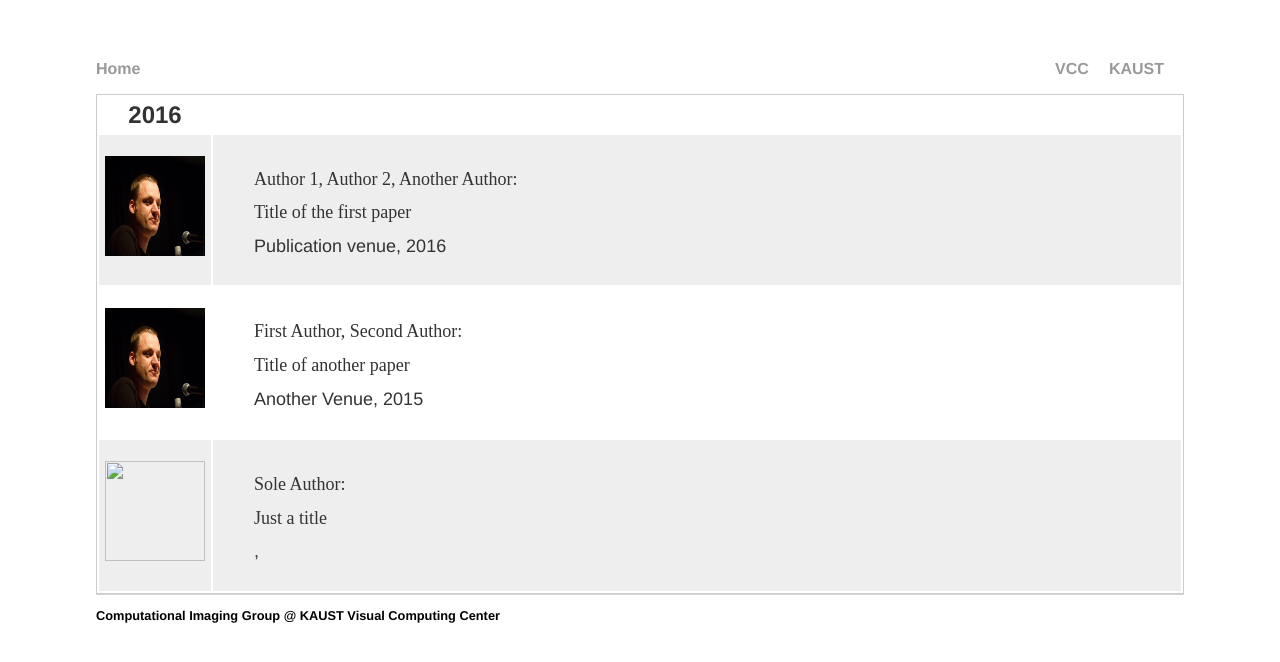
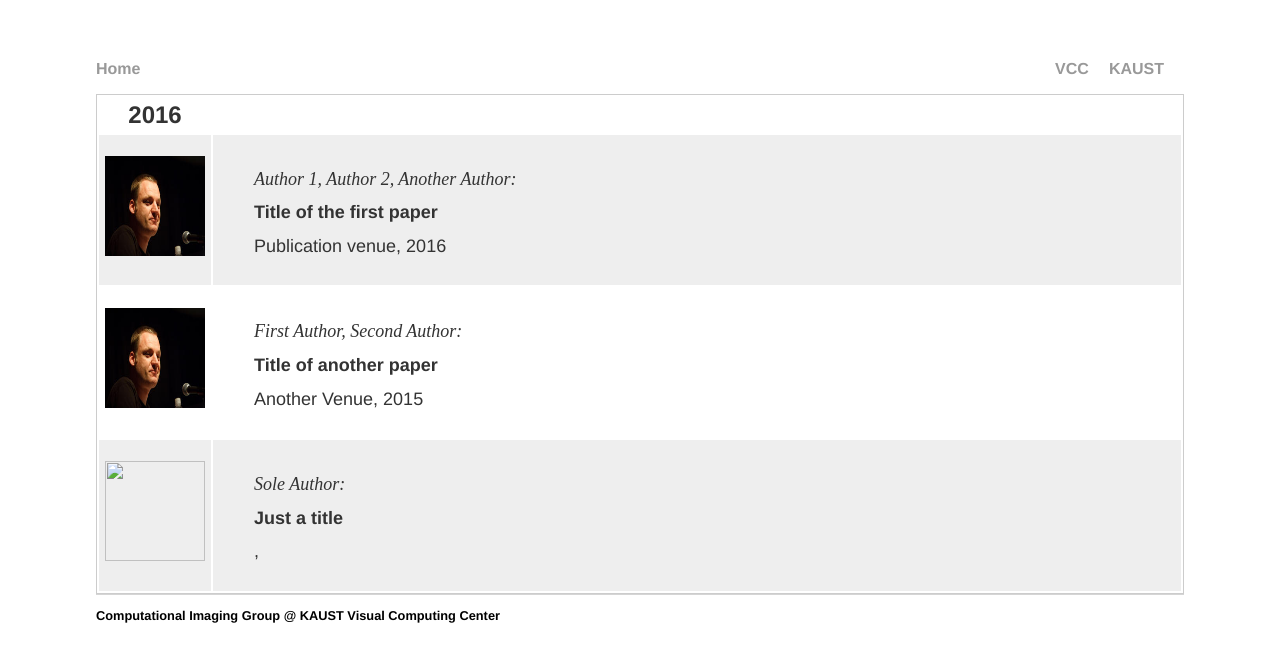
Before and after one commit to vccimaging/vccimaging.github.io, a Jekyll site: the page built from publications.html, in a window 1280 px wide. Shown: the top 662 px of the page. Built offline with Jekyll 4.4.1, drawn with Linux system fonts in a browser that asks for light colours.

Commit message:
Update main.css

```diff
--- a/css/main.css
+++ b/css/main.css
@@ -40,12 +40,14 @@ content {
 }
 pub-authors {
     font-family:'Helvetica Italic', 'Arial Italic', 'Sans-Serif Italic';
+    font-style: italic;
     font-size: 0.75em;
     line-height: 1.4em;
 }
 pub-title {
-    font-family:'Helvetica Bold', 'Arial Bold', 'Sans-Serif Bold';
+    font-family:'Helvetica', 'Arial', 'Sans-Serif';
     font-size: 0.75em;
+    font-weight: bold;
     line-height: 1.4em;
 }
 pub-normal {
```
